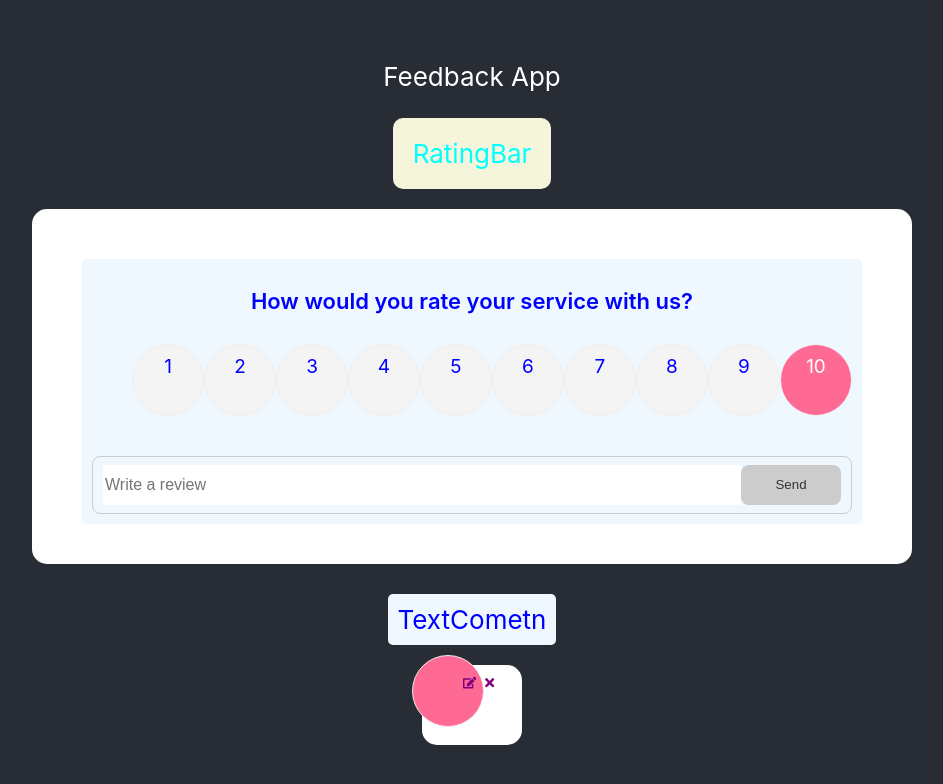
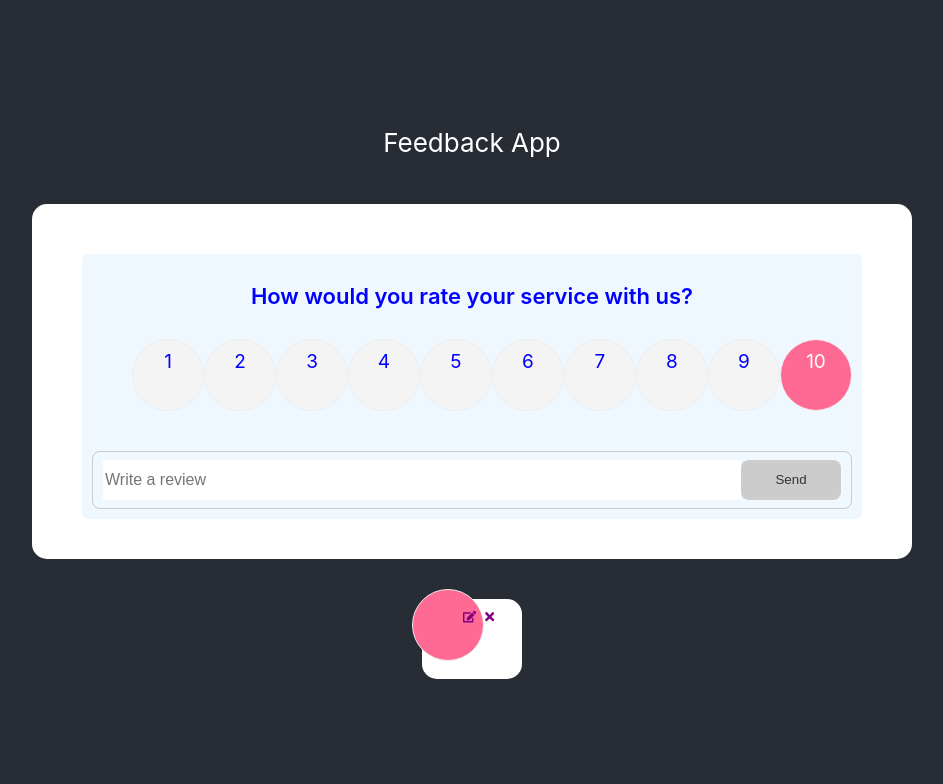
Before and after one commit to nikindtmas1/Feedback-Rating, a React (Create React App) app in the folder client/: page / in a window 1280 px wide. Shown: the top 784 px of the page, without its empty margins (168-1111 px from the left). Built offline with nearby package versions, Linux system fonts and the light colour scheme; no server answers.

Commit message:
Update App

```diff
--- a/client/src/App.js
+++ b/client/src/App.js
@@ -1,7 +1,7 @@
 // import logo from './logo.svg';
 import "./App.css";
-import RatingBar from "./Components/RatingBar";
-import TextCometn from "./Components/TextCometn";
+//import RatingBar from "./Components/RatingBar";
+//import TextCometn from "./Components/TextCometn";
 import CatalogFeedback from "./Components/CatalogFeedback";
 import FeedbackForm from "./Components/FeedbackForm";
 import { FeedbackProvider } from "./context/FeedbackContext";
@@ -12,9 +12,9 @@ function App() {
       <div className="App">
         <header className="App-header">
           <p>Feedback App</p>
-          <RatingBar />
+          {/* <RatingBar /> */}
           <FeedbackForm />
-          <TextCometn />
+          {/* <TextCometn /> */}
           <CatalogFeedback />
           {/* <img src={logo} className="App-logo" alt="logo" />
         <p>
```
